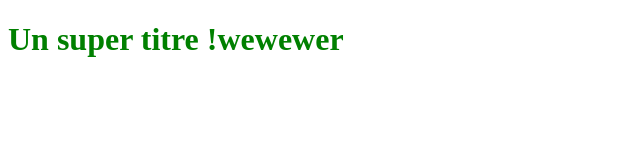
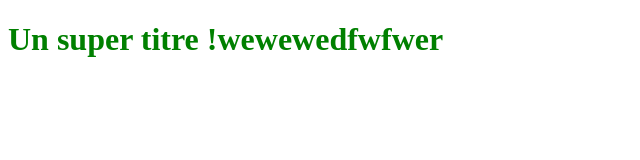
Before and after one commit to Nasokom/openClassRoomProject, a plain HTML site: page index.html in a window 1280 px wide. Shown: the whole page, without its empty margins (0-640 px from the left). Drawn offline with Linux system fonts and the light colour scheme.

Commit message:
test git local status

```diff
--- a/index.html
+++ b/index.html
@@ -5,6 +5,6 @@
    <link rel="stylesheet" type="text/css" href="styles.css">
 </head>
 <body>
-   <h1>Un super titre !wewewer</h1>
+   <h1>Un super titre !wewewedfwfwer</h1>
 </body>
 </html>
```
